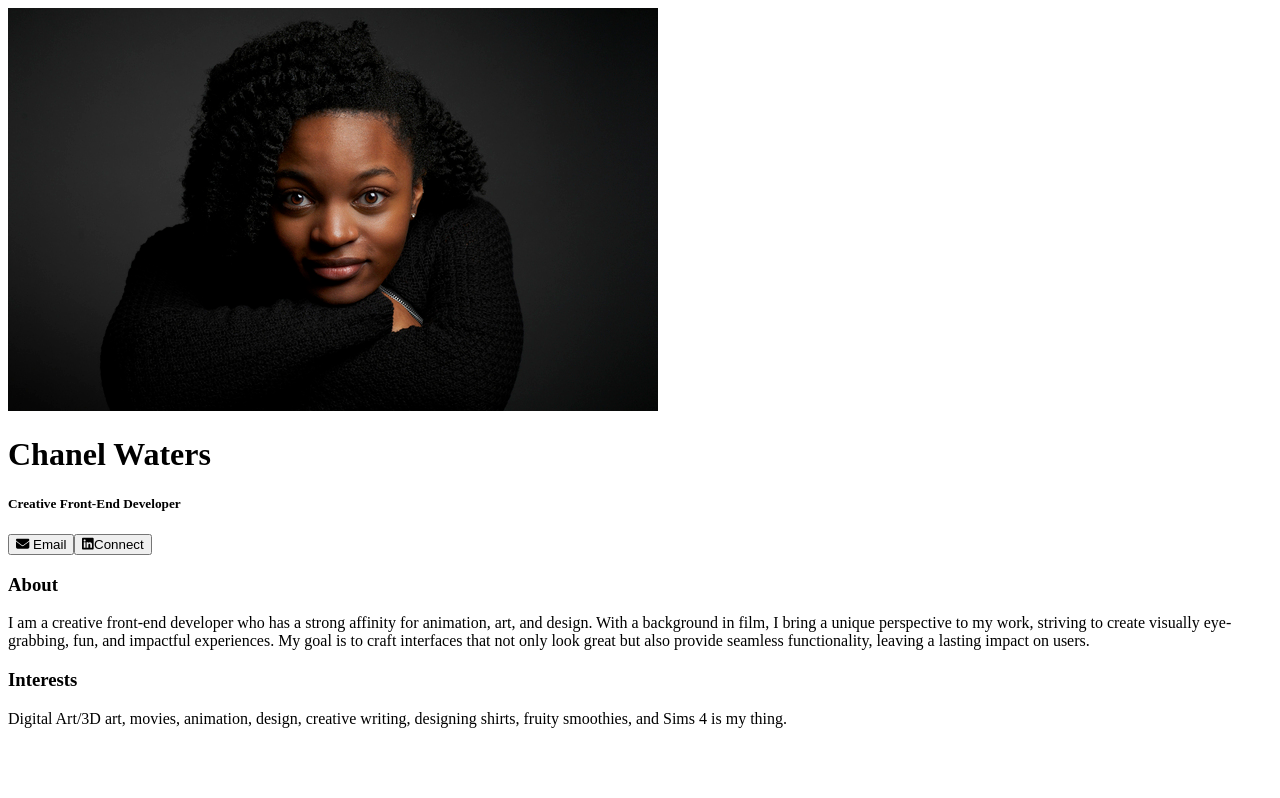
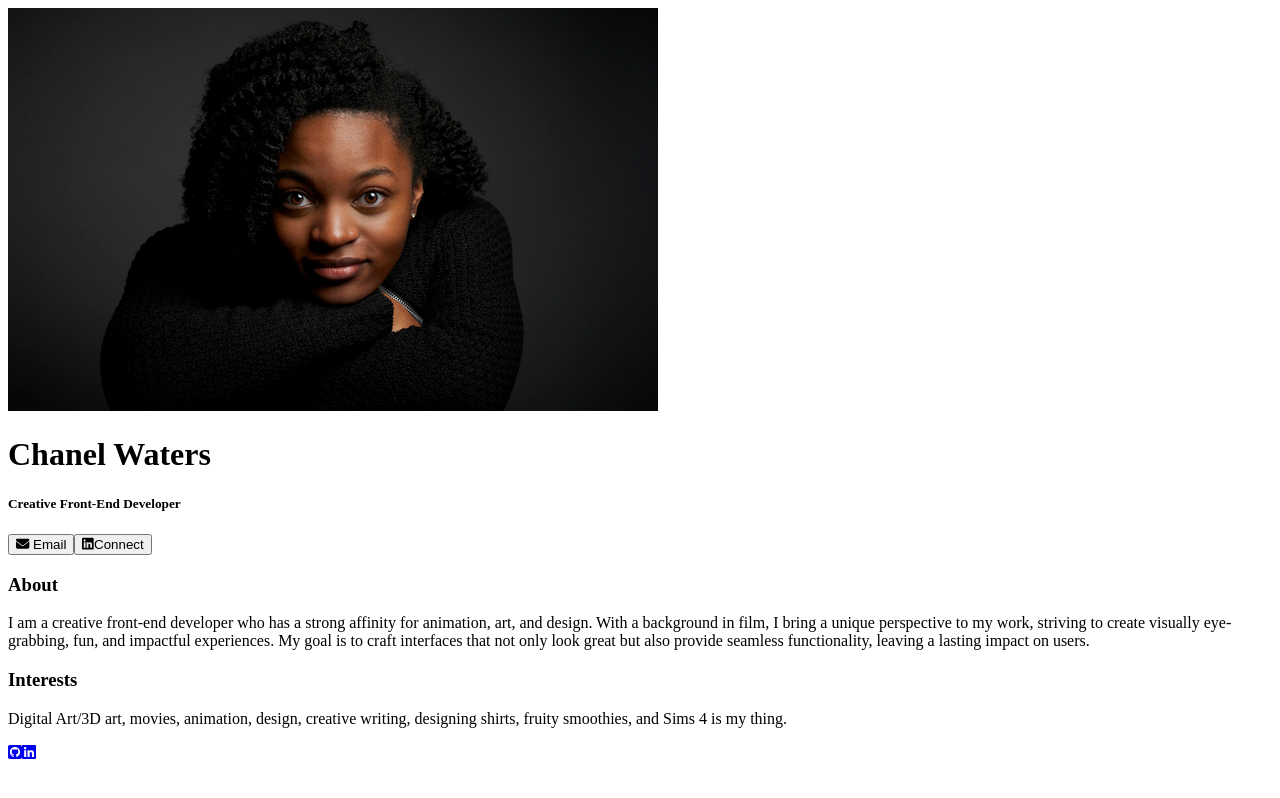
Before and after one commit to chaneldevelops/digital_businesscard, a React (Vite) app: page / in a window 1280 px wide. Built offline with nearby package versions, Linux system fonts and the light colour scheme.

Commit message:
Uncommented footer info

```diff
--- a/src/App.jsx
+++ b/src/App.jsx
@@ -2,7 +2,7 @@
 import Info from "./components/Info";
 import About from "./components/About"
 import Interest from "./components/Interest"
-// import Footer from "./components/Footer"
+import Footer from "./components/Footer"
 
 export default function App() {
 return (
@@ -12,7 +12,7 @@
                    <About />
                    <Interest />
                 </div>
-
+                <Footer />
         </div>
 )
 
--- a/src/components/Footer.jsx
+++ b/src/components/Footer.jsx
@@ -1,7 +1,7 @@
 import React from "react";
-// import { FontAwesomeIcon } from "@fortawesome/react-fontawesome";
-// import { faGithubSquare } from "@fortawesome/free-brands-svg-icons";
-// import { faLinkedin } from "@fortawesome/free-brands-svg-icons";
+import { FontAwesomeIcon } from "@fortawesome/react-fontawesome";
+import { faGithubSquare } from "@fortawesome/free-brands-svg-icons";
+import { faLinkedin } from "@fortawesome/free-brands-svg-icons";
 
 
 export default function Footer() {
@@ -9,11 +9,11 @@
         <div className="footer">
             <a href="https://github.com/chaneldevelops"
             target="_blank">
-                <FontAwesomeIcon icon={faGithubSquare} className="footer--icon" />
+                <FontAwesomeIcon icon={faGithubSquare} className="footer-icon" />
             </a>
             <a href="https://www.linkedin.com/in/chanel-thedesigner/"
             target="_blank">
-                <FontAwesomeIcon icon={faLinkedin} className="footer--icon" />
+                <FontAwesomeIcon icon={faLinkedin} className="footer-icon" />
             </a>
         </div>
     )
```
